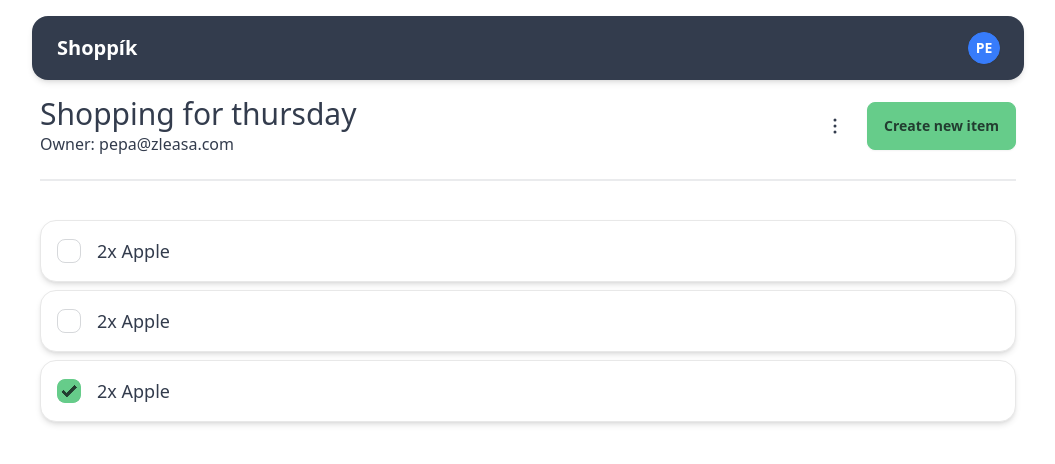
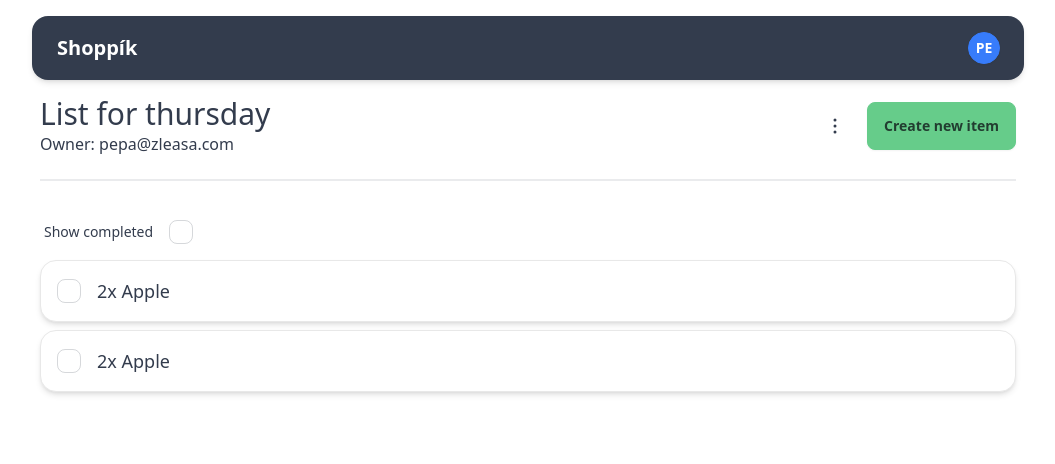
Before and after one commit to krystofrezac/shopping-list, a React (Vite) app in the folder web/: page /shopping-list/1 in a window 1280 px wide. Shown: the top 464 px of the page, without its empty margins (112-1167 px from the left). Built offline with nearby package versions, Linux system fonts and the light colour scheme.

Commit message:
Add completed filter

```diff
--- a/web/src/api/useShoppingListQuery.ts
+++ b/web/src/api/useShoppingListQuery.ts
@@ -7,7 +7,7 @@ export type UseShoppingListParams = {
 
 const DATA_MOCK: ShoppingList = {
   id: "xxx",
-  name: "Shopping for thursday",
+  name: "List for thursday",
   owner: {
     id: "1",
     email: "pepa@zleasa.com",
@@ -37,10 +37,12 @@ const DATA_MOCK: ShoppingList = {
   ],
 };
 
+export const getShoppingListQueryKey = (id: string) => ["shoppingList", id];
+
 export const useShoppingListQuery = ({
   id,
 }: UseShoppingListParams): UseQueryResult<ShoppingList> =>
   useQuery({
-    queryKey: ["shoppingList", id],
+    queryKey: getShoppingListQueryKey(id),
     queryFn: () => DATA_MOCK,
   });
--- /dev/null
+++ b/web/src/api/useUpdateShoppingListItemMutation.ts
@@ -0,0 +1,32 @@
+import { useMutation, UseMutationOptions } from "@tanstack/react-query";
+import { ShoppingListItem } from "./types";
+
+export type UpdateShoppingListItemVariables = {
+  shoppingListId: string;
+  shoppingListItemIndex: number;
+  data: ShoppingListItem;
+};
+export type UseUpdateShoppingListItemMutationParams = Omit<
+  UseMutationOptions<
+    ShoppingListItem,
+    unknown,
+    UpdateShoppingListItemVariables
+  >,
+  "mutationFn"
+>;
+
+export const useUpdateShoppingListItemMutation = (
+  options?: UseUpdateShoppingListItemMutationParams,
+) =>
+  useMutation({
+    ...options,
+    mutationFn: ({ shoppingListId, shoppingListItemIndex, data }) => {
+      alert(
+        `Calling api to update shopping list item. \n${shoppingListId}\n${shoppingListItemIndex}\n${JSON.stringify(data)}]`,
+      );
+
+      return new Promise((resolve) => {
+        setTimeout(() => resolve(data), 1000);
+      });
+    },
+  });
--- /dev/null
+++ b/web/src/components/CheckBox.tsx
@@ -0,0 +1,15 @@
+import classNames from "classnames";
+
+export type CheckBoxProps = {
+  checked: boolean;
+  onChange: () => void;
+};
+
+export const CheckBox = ({ checked, onChange }: CheckBoxProps) => (
+  <input
+    type="checkbox"
+    checked={checked}
+    onChange={onChange}
+    className={classNames("checkbox", { "checkbox-primary": checked })}
+  />
+);
--- /dev/null
+++ b/web/src/components/CheckBoxFormControl.tsx
@@ -0,0 +1,18 @@
+import { ReactNode } from "react";
+
+export type CheckBoxFormControl = {
+  children: ReactNode;
+  label: string;
+};
+
+export const CheckBoxFormControl = ({
+  children,
+  label,
+}: CheckBoxFormControl) => (
+  <div className="form-control flex items-start">
+    <label className="label cursor-pointer flex gap-4">
+      <span className="label-text">{label}</span>
+      {children}
+    </label>
+  </div>
+);
--- /dev/null
+++ b/web/src/components/Spinner.tsx
@@ -0,0 +1,3 @@
+export const Spinner = () => (
+  <span className="loading loading-spinner loading-sm"></span>
+);
--- a/web/src/pagess/ShoppingListPage/ShoppingListPage.tsx
+++ b/web/src/pagess/ShoppingListPage/ShoppingListPage.tsx
@@ -1,5 +1,4 @@
 import { useShoppingListQuery } from "../../api/useShoppingListQuery";
-import { useParams } from "react-router-dom";
 import { DynamicContent, RenderContent } from "../../components/DynamicContent";
 import { ShoppingList } from "../../api/types";
 import { Button } from "../../components/Button";
@@ -7,44 +6,94 @@ import { IconButton } from "../../components/IconButton";
 import { H1 } from "../../components/Typography";
 import { Card, CardBody } from "../../components/Card";
 import { UserGuard } from "../../components/UserGuard";
+import { useUpdateShoppingListItemMutation } from "../../api/useUpdateShoppingListItemMutation";
+import { useState } from "react";
+import { CheckBox } from "../../components/Checkbox";
+import { CheckBoxFormControl } from "../../components/CheckBoxFormControl";
+import { useGetUpdateItemQueryCache } from "./useGetUpdateItemQueryCache";
+import { Spinner } from "../../components/Spinner";
 
 export const ShoppingListPage = () => {
-  const params = useParams();
+  const params = { id: "xxx" }; // TODO: useParams();
 
   const query = useShoppingListQuery({ id: params.id! });
+  const {
+    mutate: updateShoppingListItem,
+    isPending: isUpdateShoppingListItemPending,
+    variables: updateShoppingListItemVariables,
+  } = useUpdateShoppingListItemMutation();
 
-  const renderContent: RenderContent<ShoppingList> = (data) => {
-    const mappedItems = data.items.map((item, index) => (
+  const updateImteQueryCache = useGetUpdateItemQueryCache();
+  const [showCompleted, setShowCompleted] = useState(false);
+
+  const renderContent: RenderContent<ShoppingList> = (shoppingList) => {
+    const items = shoppingList.items.filter(
+      (item) => showCompleted || !item.completed,
+    );
+
+    const mappedItems = items.map((item, index) => {
+      const handleCompletedChange = () => {
+        updateShoppingListItem(
+          {
+            shoppingListId: shoppingList.id,
+            shoppingListItemIndex: index,
+            data: { ...item, completed: !item.completed },
+          },
+          {
+            onSuccess: (newShoppingListItem) =>
+              updateImteQueryCache({
+                shoppingListId: shoppingList.id,
+                itemIndex: index,
+                newData: newShoppingListItem,
+              }),
+          },
+        );
+      };
+
+      const checkbox =
+        index === updateShoppingListItemVariables?.shoppingListItemIndex &&
+        isUpdateShoppingListItemPending ? (
+          <Spinner />
+        ) : (
+          <CheckBox checked={item.completed} onChange={handleCompletedChange} />
+        );
+
+      return (
         <Card key={index}>
           <CardBody>
             <div className="flex flex-row items-center gap-4">
-            <input
-              type="checkbox"
-              checked={item.completed}
-              className={`checkbox ${item.completed ? "checkbox-primary" : ""}`}
-            />
+              <div className="w-6 flex items-center">{checkbox}</div>
               <p className="text-lg">{item.name}</p>
             </div>
           </CardBody>
         </Card>
-    ));
+      );
+    });
 
     return (
       <>
         <div className="flex gap-4 items-center">
           <div className="grow">
-            <H1>{data.name}</H1>
-            <p>{`Owner: ${data.owner.email}`}</p>
+            <H1>{shoppingList.name}</H1>
+            <p>{`Owner: ${shoppingList.owner.email}`}</p>
           </div>
           <div className="flex gap-2 items-center">
-            <UserGuard userId={data.owner.id}>
+            <UserGuard userId={shoppingList.owner.id}>
               <IconButton iconName="EllipsisVerticalIcon" />
             </UserGuard>
             <Button variant="primary">Create new item</Button>
           </div>
         </div>
         <div className="divider" />
-        <div className="mt-8 flex flex-col gap-2">{mappedItems}</div>
+        <div className="mt-6">
+          <CheckBoxFormControl label="Show completed">
+            <CheckBox
+              checked={showCompleted}
+              onChange={() => setShowCompleted((prev) => !prev)}
+            />
+          </CheckBoxFormControl>
+          <div className="mt-2 flex flex-col gap-2">{mappedItems}</div>
+        </div>
       </>
     );
   };
--- /dev/null
+++ b/web/src/pagess/ShoppingListPage/useGetUpdateItemQueryCache.tsx
@@ -0,0 +1,32 @@
+import { useQueryClient } from "@tanstack/react-query";
+import { ShoppingList, ShoppingListItem } from "../../api/types";
+import { getShoppingListQueryKey } from "../../api/useShoppingListQuery";
+
+export type GetUpadteItemQueryCache = {
+  shoppingListId: string;
+  itemIndex: number;
+  newData: ShoppingListItem;
+};
+
+export const useGetUpdateItemQueryCache = () => {
+  const queryClient = useQueryClient();
+
+  const updateItemQueryCache = ({
+    shoppingListId,
+    itemIndex,
+    newData,
+  }: GetUpadteItemQueryCache) => {
+    queryClient.setQueryData<ShoppingList>(
+      getShoppingListQueryKey(shoppingListId),
+      (data) => {
+        if (!data) return data;
+
+        const newItems = [...data.items];
+        newItems[itemIndex] = newData;
+        return { ...data, items: newItems };
+      },
+    );
+  };
+
+  return updateItemQueryCache;
+};
```
Lines whose indentation alone changed are shown as unchanged.
